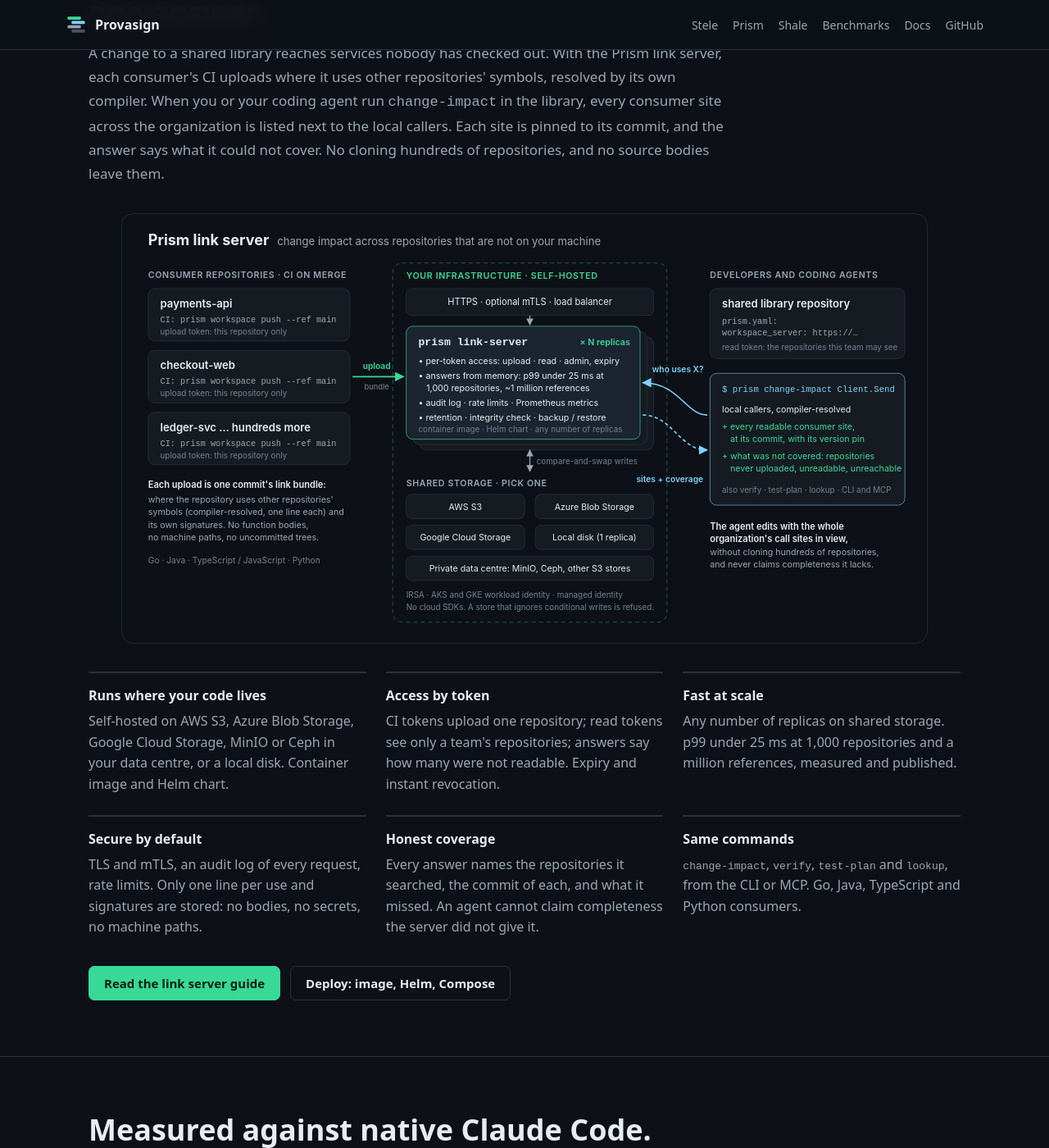
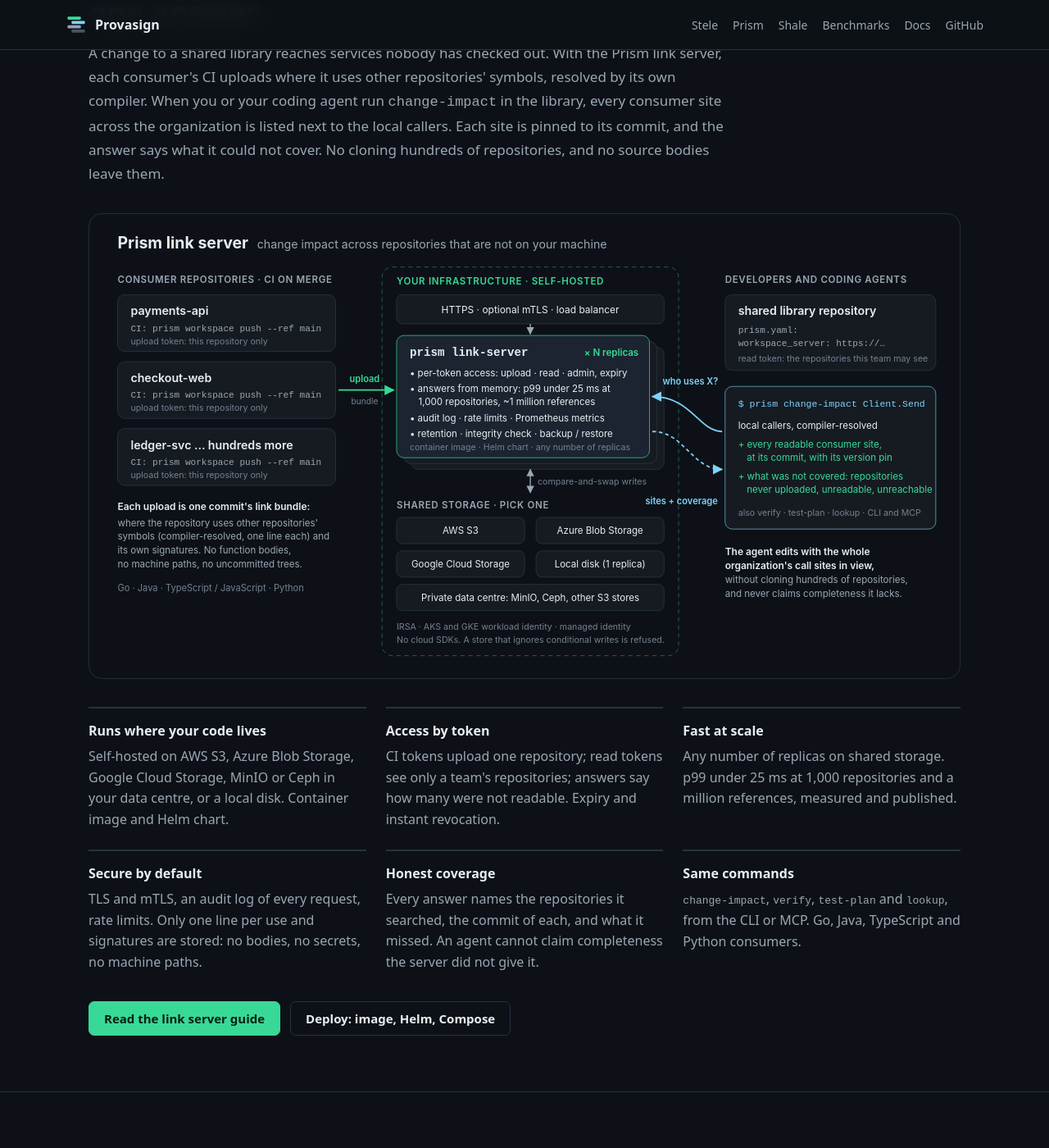
Before and after one commit to provasign/provasign.github.io, a Jekyll site: the page built from index.html, in a window 1280 px wide and 1400 px high, scrolled down 3860 px. Shown: the whole window at 82% size. Built offline with Jekyll 4.4.1, drawn with Linux system fonts in a browser that asks for light colours.

Commit message:
Home page: the architecture figure spans the text column
Co-Authored-By: Claude Opus 5.5 <noreply@anthropic.com>
Claude-Session: https://claude.ai/code/session_01EGo7eZsdnqrNMySP58gvuH

```diff
--- a/index.html
+++ b/index.html
@@ -85,7 +85,7 @@ layout: null
     .note { margin-top: 22px; color: var(--dim); font-size: 14px; }
     .note a { color: var(--accent); }
     .principles { display: grid; grid-template-columns: repeat(3, minmax(0, 1fr)); gap: 24px; margin-top: 34px; }
-    .arch { margin-top: 34px; }
+    .arch { margin: 34px 0 0; }
     .arch img { display: block; width: 100%; height: auto; border-radius: 14px; }
     .principle { padding-top: 16px; border-top: 2px solid var(--line); }
     .principle strong { display: block; margin-bottom: 8px; }
```
